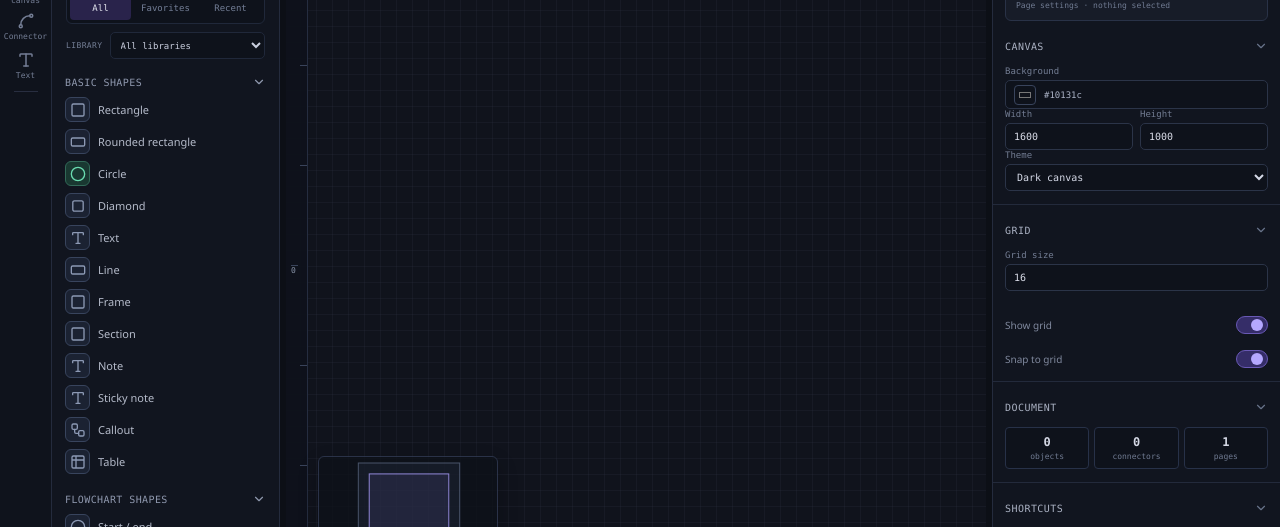
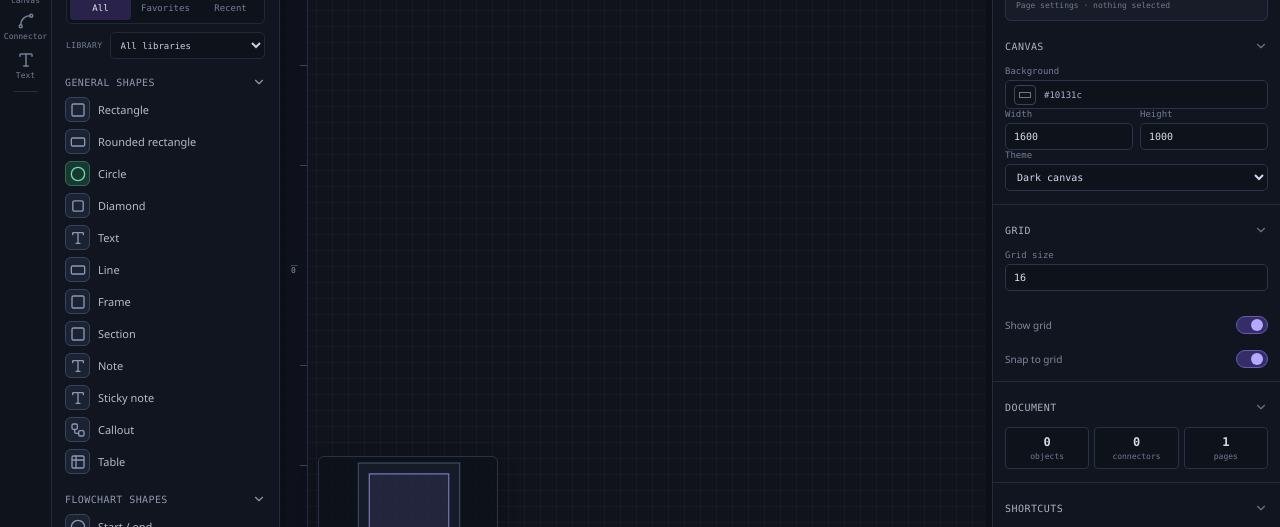
Before and after one commit to Terriakidesu/aperglyph, a React (Vite) app: page / in a window 1280 px wide. Both pictures are taken after a click on the button "New diagram". Shown: the part 128-655 px from the top of the page. Built offline with nearby package versions, Linux system fonts and the light colour scheme.

Commit message:
feat: organize shape library metadata

```diff
--- a/src/components/ShapeLibrary.tsx
+++ b/src/components/ShapeLibrary.tsx
@@ -1,4 +1,4 @@
-import { ChevronDown, Circle, Database, Diamond, RectangleHorizontal, Search, Square, Star, Table2, Type, Workflow } from 'lucide-react';
+import { ArrowRight, ChevronDown, Circle, Cloud, Database, Diamond, Hexagon, Package, Pentagon, RectangleHorizontal, Search, Square, Star, Table2, Triangle, Type, Workflow } from 'lucide-react';
 import { useState, useSyncExternalStore } from 'react';
 import { pluginManager } from '../plugins';
 import type { ShapeDefinition, ShapeIconId } from '../plugins';
@@ -20,6 +20,13 @@ const iconMap: Record<ShapeIconId, typeof Square> = {
   database: Database,
   table: Table2,
   workflow: Workflow,
+  cloud: Cloud,
+  triangle: Triangle,
+  hexagon: Hexagon,
+  pentagon: Pentagon,
+  package: Package,
+  arrow: ArrowRight,
+  data: Database,
 };
 
 type LibraryFilter = 'all' | 'favorites' | 'recent';
@@ -41,7 +48,7 @@ export function ShapeLibrary({ activePanel = 'shapes', onPanelChange, onCollapse
   const isFavorite = (libraryId: string, shape: ShapeDefinition) => favorites.includes(shapeKey(libraryId, shape));
   const matches = (shape: ShapeDefinition, libraryId: string) => {
     if (libraryScope !== 'all' && libraryScope !== libraryId) return false;
-    if (normalizedSearch && !`${shape.label} ${shape.tags?.join(' ') ?? ''}`.toLowerCase().includes(normalizedSearch)) return false;
+    if (normalizedSearch && ![shape.label, shape.semanticRole, shape.notation, shape.category, ...(shape.aliases ?? []), ...(shape.tags ?? [])].filter(Boolean).join(' ').toLowerCase().includes(normalizedSearch)) return false;
     const key = shapeKey(libraryId, shape);
     if (filter === 'favorites') return favorites.includes(key);
     if (filter === 'recent') return recent.includes(key);
@@ -84,16 +91,31 @@ export function ShapeLibrary({ activePanel = 'shapes', onPanelChange, onCollapse
        {plugins.map((plugin) => {
          const shapes = plugin.shapes.filter((shape) => matches(shape, plugin.id));
          if (shapes.length === 0) return null;
-        const open = openGroups[plugin.id] ?? true;
-         return <ShapeGroup key={plugin.id} title={plugin.id === 'general' ? 'Basic shapes' : `${plugin.name} shapes`} shapes={shapes} open={open} onToggle={() => {
-          const next = { ...openGroups, [plugin.id]: !open };
+         const categories = groupShapes(shapes, plugin.id === 'general' ? 'Basic' : plugin.name);
+         return <div key={plugin.id} className="library-plugin-group">{categories.map(([category, categoryShapes]) => {
+           const groupId = `${plugin.id}:${category}`;
+           const open = openGroups[groupId] ?? true;
+           return <ShapeGroup key={groupId} title={categories.length === 1 ? `${plugin.name} shapes` : category} shapes={categoryShapes} open={open} onToggle={() => {
+             const next = { ...openGroups, [groupId]: !open };
              setOpenGroups(next);
              writeGroups(next);
            }} onAdd={(shape) => addShape(shape, plugin.id)} libraryId={plugin.id} isFavorite={isFavorite} onToggleFavorite={toggleFavorite} isRecent={(shape) => recent.includes(shapeKey(plugin.id, shape))} />;
+         })}</div>;
        })}
       {plugins.every((plugin) => plugin.shapes.every((shape) => !matches(shape, plugin.id))) && <div className="library-empty"><Search size={15} /><span>No shapes match this filter.</span></div>}
     </div>
   </aside>;
+}
+
+function groupShapes(shapes: ShapeDefinition[], fallback: string): Array<[string, ShapeDefinition[]]> {
+  const groups = new Map<string, ShapeDefinition[]>();
+  shapes.forEach((shape) => {
+    const category = shape.category?.trim() || fallback;
+    const list = groups.get(category) ?? [];
+    list.push(shape);
+    groups.set(category, list);
+  });
+  return [...groups.entries()];
 }
 
 function ShapeGroup({ title, shapes, open, onToggle, onAdd, libraryId, isFavorite, onToggleFavorite, isRecent }: { title: string; shapes: ShapeDefinition[]; open: boolean; onToggle: () => void; onAdd: (shape: ShapeDefinition) => void; libraryId: string; isFavorite: (libraryId: string, shape: ShapeDefinition) => boolean; onToggleFavorite: (libraryId: string, shape: ShapeDefinition) => void; isRecent: (shape: ShapeDefinition) => boolean }) {
```
Also changed, not shown: src/plugins/types.ts (+9 -1 lines), 1 other file (tests, documents, lock files or other folders). Lines whose indentation alone changed are shown as unchanged.
